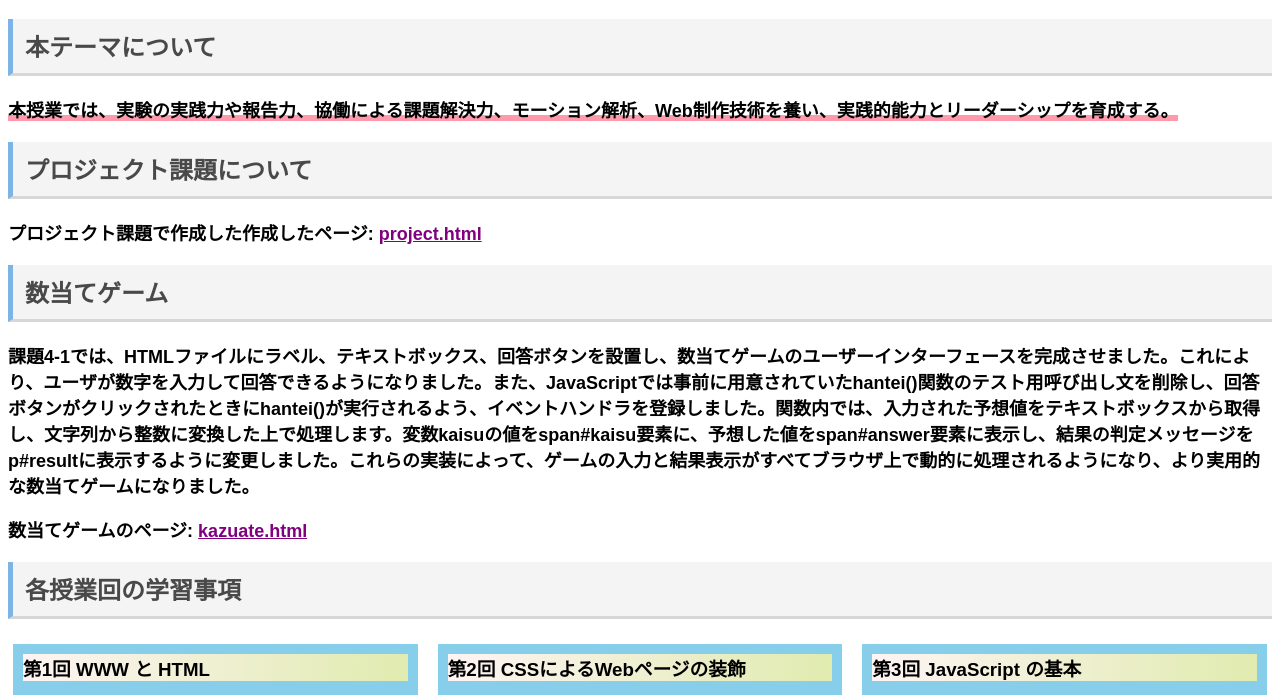
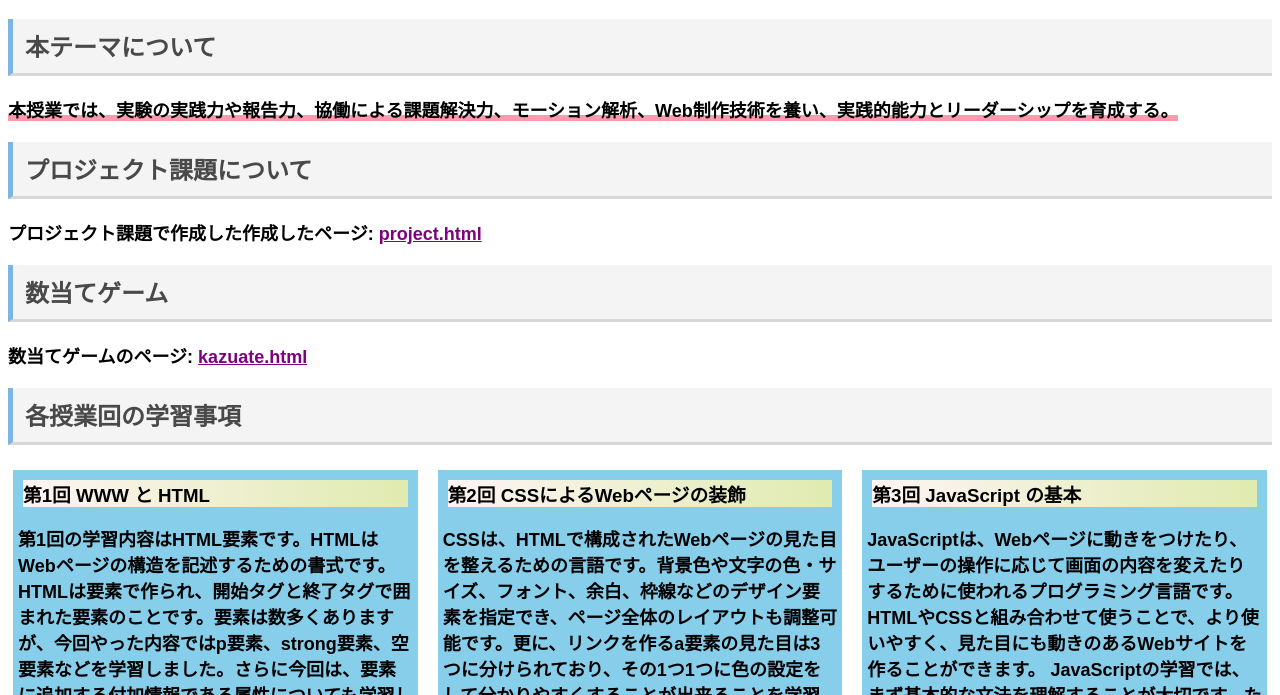
Before and after one commit to G484342024/medialabo, a plain HTML site: page index.html in a window 1280 px wide. Shown: the part 105-800 px from the top of the page. Drawn offline with Linux system fonts and the light colour scheme.

Commit message:
作業中

```diff
--- a/index.html
+++ b/index.html
@@ -15,7 +15,6 @@
               target="_blank">project.html</a>
         </p>
         <h2>数当てゲーム</h2>
-        <p>課題4-1では、HTMLファイルにラベル、テキストボックス、回答ボタンを設置し、数当てゲームのユーザーインターフェースを完成させました。これにより、ユーザが数字を入力して回答できるようになりました。また、JavaScriptでは事前に用意されていたhantei()関数のテスト用呼び出し文を削除し、回答ボタンがクリックされたときにhantei()が実行されるよう、イベントハンドラを登録しました。関数内では、入力された予想値をテキストボックスから取得し、文字列から整数に変換した上で処理します。変数kaisuの値をspan#kaisu要素に、予想した値をspan#answer要素に表示し、結果の判定メッセージをp#resultに表示するように変更しました。これらの実装によって、ゲームの入力と結果表示がすべてブラウザ上で動的に処理されるようになり、より実用的な数当てゲームになりました。</p>
         <p>数当てゲームのページ:
           <a href="kazuate.html"
             target="_blank">kazuate.html</a>
```
